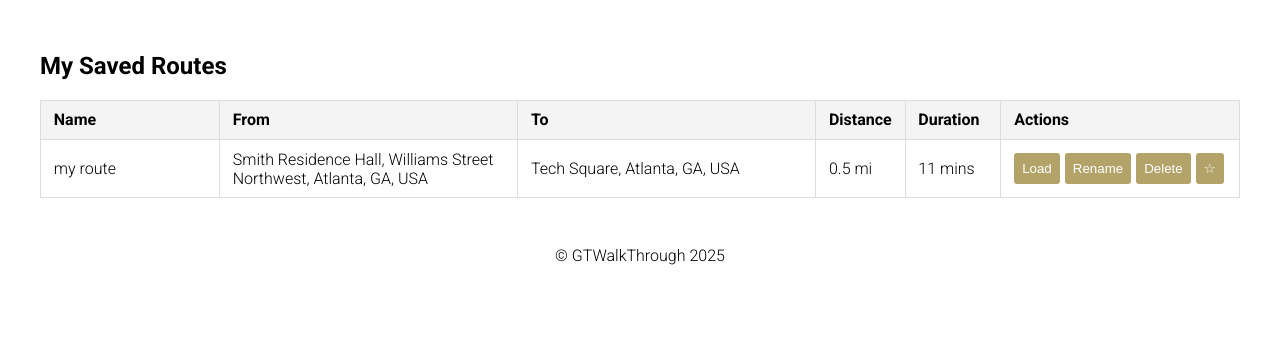
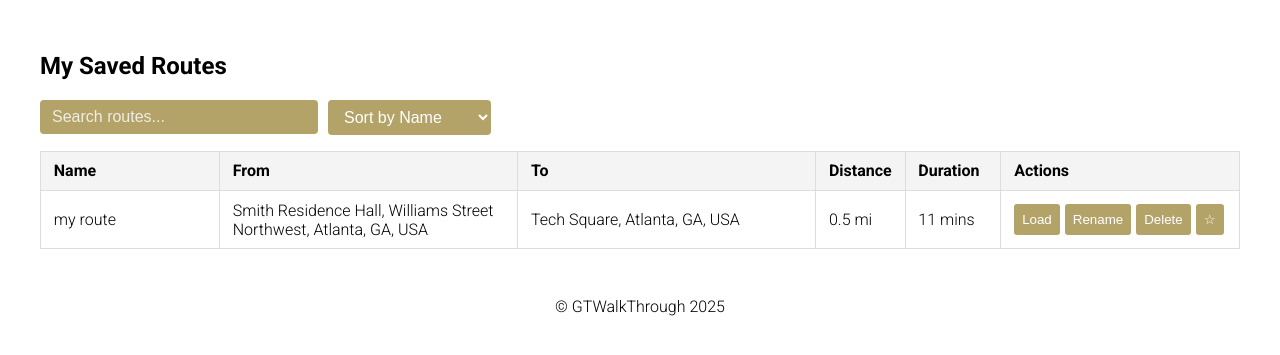
Before and after one commit to nakulshah04/GTWalkThrough, a Django app: page /my-routes/ in a window 1280 px wide. Shown: the part 92-447 px from the top of the page. Run offline with Django 5.2, Linux system fonts and the light colour scheme; a user stored in the database is signed in; data comes from the database, SQL or seed files in the repository; both versions use the stored data as it was after the commit.

Commit message:
Added search and sort functionality

```diff
--- a/gtwt_app/templates/my_routes.html
+++ b/gtwt_app/templates/my_routes.html
@@ -17,10 +17,56 @@
     padding: 8px;
     border-radius: 3px;
   }
+
+  .search-sort-container {
+    display: flex;
+    gap: 10px;
+    margin-bottom: 1rem;
+    align-items: center;
+    justify-content: flex-start;
+  }
+
+  #searchInput, #sortSelect {
+    padding: 8px 12px;
+    border: none;
+    border-radius: 4px;
+    background-color: #B3A369;
+    color: white;
+    font-size: 1rem;
+  }
+
+  #searchInput {
+    flex: none;
+    min-width: 254px;
+  }
+
+  #sortSelect {
+    width: 163px;
+  }
+
+  #searchInput::placeholder {
+    color: white;
+    opacity: 0.8;
+  }
+
+  #searchInput:focus, #sortSelect:focus {
+    outline: none;
+    box-shadow: 0 0 5px #B3A369;
+  }
 </style>
 
 {% if routes %}
-<table class="route-table">
+
+<div class="search-sort-container">
+  <input type="text" id="searchInput" placeholder="Search routes..." />
+  <select id="sortSelect">
+    <option value="name">Sort by Name</option>
+    <option value="distance">Sort by Distance</option>
+    <option value="duration">Sort by Duration</option>
+  </select>
+</div>
+
+<table class="route-table" id="routesTable">
   <thead>
     <tr>
       <th style="width: 15%">Name</th>
@@ -45,8 +91,8 @@
       </td>
       <td>{{ r.origin }}</td>
       <td>{{ r.destination }}</td>
-      <td>{{ r.distance_text }}</td>
-      <td>{{ r.duration_text }}</td>
+      <td class="distance">{{ r.distance_text }}</td>
+      <td class="duration">{{ r.duration_text }}</td>
       <td>
         <div
           style="
@@ -222,4 +268,52 @@
     return cookieValue;
   }
 </script>
+
+<script>
+  function refreshFavoriteButtons() {
+    document.querySelectorAll(".favorite-route-btn").forEach((btn) => {
+      const isFavorite = btn.getAttribute("data-favorite") === "true";
+      btn.innerText = isFavorite ? "★" : "☆";
+      btn.style.backgroundColor = isFavorite ? "#FFD700" : "#B3A369";
+    });
+  }
+</script>
+
+<script>
+  const searchInput = document.getElementById("searchInput");
+  const sortSelect = document.getElementById("sortSelect");
+  const tableRows = document.querySelectorAll("#routesTable tbody tr");
+
+  searchInput.addEventListener("input", () => {
+    const term = searchInput.value.toLowerCase();
+    tableRows.forEach(row => {
+      const name = row.querySelector(".route-name").innerText.toLowerCase();
+      const from = row.children[1].innerText.toLowerCase();
+      const to = row.children[2].innerText.toLowerCase();
+      row.style.display = (name.includes(term) || from.includes(term) || to.includes(term)) ? "" : "none";
+    });
+  });
+
+  sortSelect.addEventListener("change", () => {
+    const rowsArray = Array.from(tableRows);
+    const sortBy = sortSelect.value;
+
+    rowsArray.sort((a, b) => {
+      const aVal = sortBy === "name" ? a.querySelector(".route-name").innerText :
+                  sortBy === "distance" ? a.querySelector(".distance").innerText :
+                  a.querySelector(".duration").innerText;
+
+      const bVal = sortBy === "name" ? b.querySelector(".route-name").innerText :
+                  sortBy === "distance" ? b.querySelector(".distance").innerText :
+                  b.querySelector(".duration").innerText;
+
+      return aVal.localeCompare(bVal, undefined, { numeric: true });
+    });
+
+    const tbody = document.querySelector("#routesTable tbody");
+    rowsArray.forEach(row => tbody.appendChild(row));
+
+    refreshFavoriteButtons();
+  });
+</script>
 {% endblock %}
```
Also changed, not shown: db.sqlite3.
